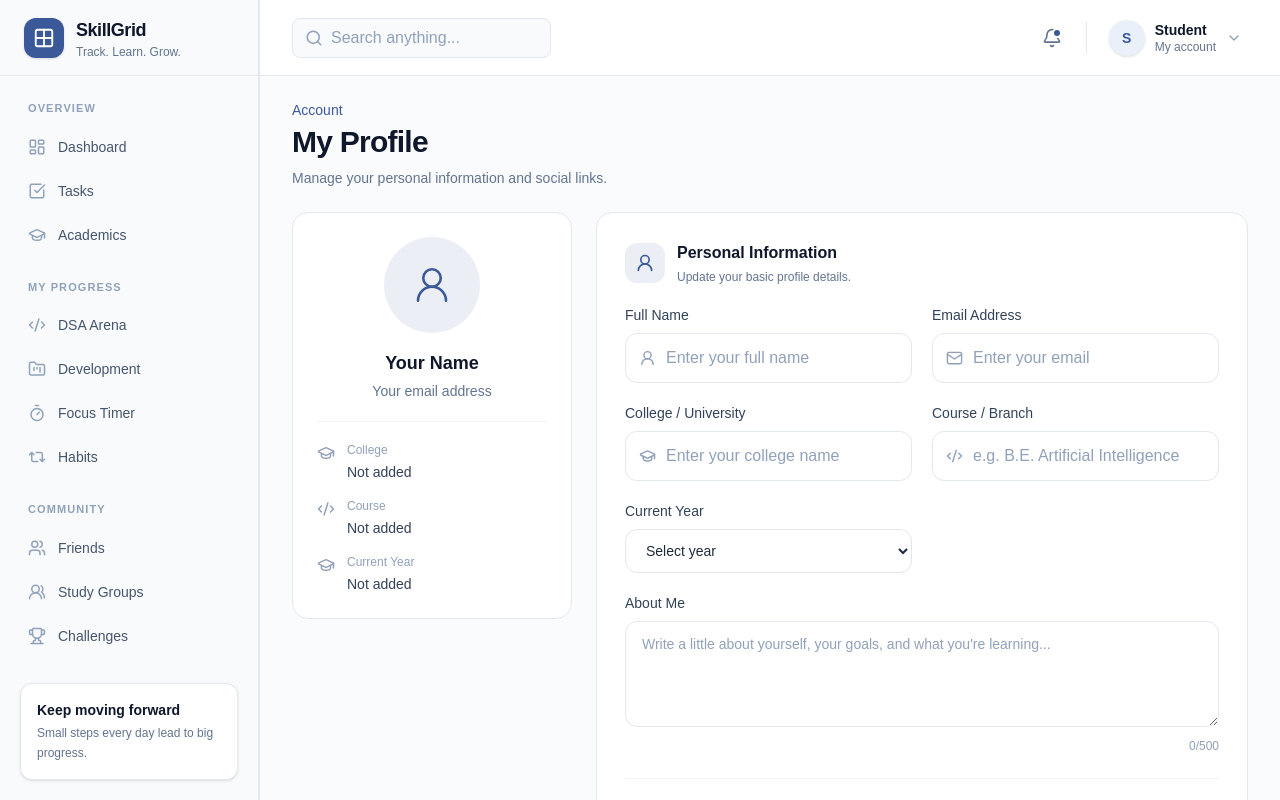
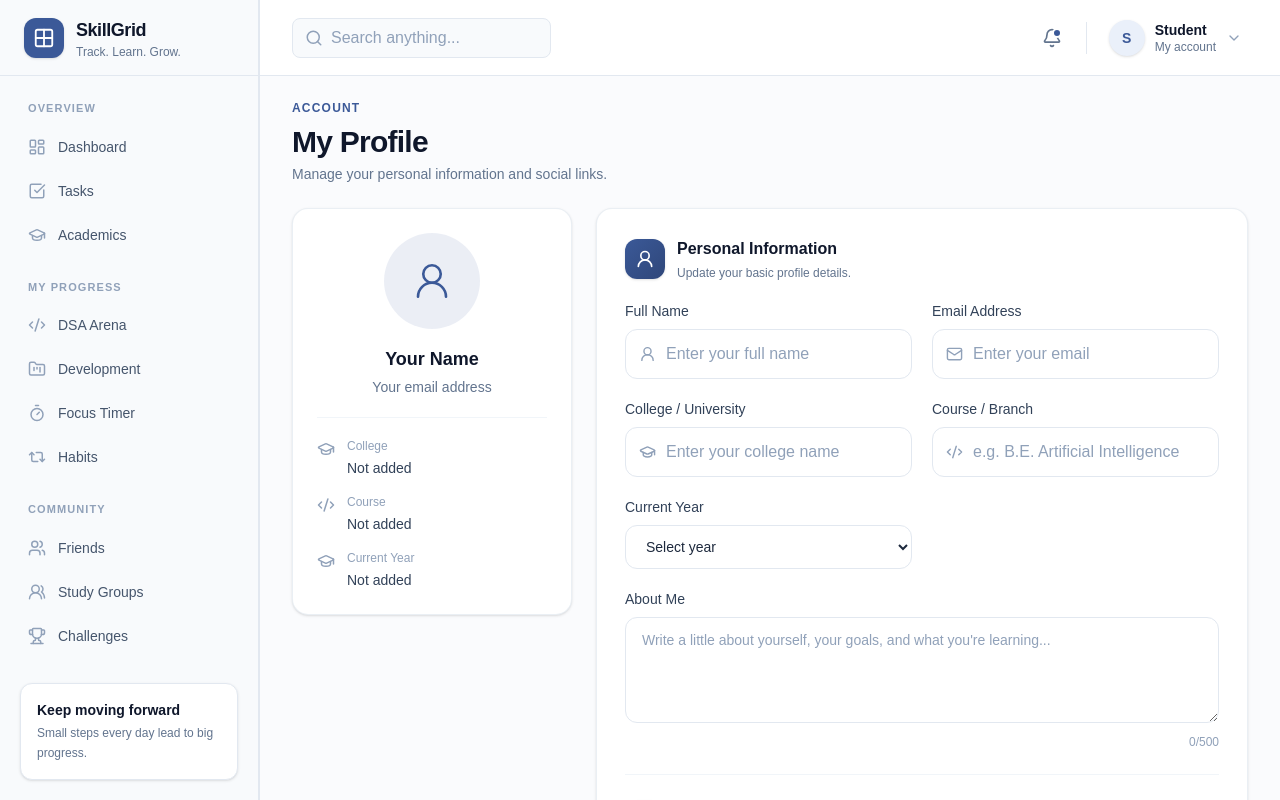
Before and after one commit to thiteswapnil1212-hue/skillGrid, a Next.js app in the folder skillgrid-app/: page /profile in a window 1280 px wide. Built offline with nearby package versions, Linux system fonts and the light colour scheme.

Commit message:
style: premium header and cards on profile page

```diff
--- a/skillgrid-app/src/app/profile/page.tsx
+++ b/skillgrid-app/src/app/profile/page.tsx
@@ -123,17 +123,17 @@ export default function ProfilePage() {
     <div className="min-h-screen bg-slate-50/70 px-4 py-6 sm:px-6 lg:px-8">
       <div className="mx-auto max-w-5xl space-y-6">
         <header>
-          <p className="text-sm font-medium text-primary">Account</p>
-          <h1 className="mt-1 text-2xl font-bold tracking-tight text-slate-900 sm:text-3xl">
+          <p className="text-xs font-semibold uppercase tracking-widest text-primary">Account</p>
+          <h1 className="mt-2 text-2xl font-bold tracking-tight text-slate-900 sm:text-3xl">
             My Profile
           </h1>
-          <p className="mt-2 text-sm text-slate-500">
+          <p className="mt-1 text-sm text-slate-500">
             Manage your personal information and social links.
           </p>
         </header>
 
         <div className="grid gap-6 lg:grid-cols-[280px_1fr]">
-          <aside className="h-fit rounded-2xl border border-slate-200 bg-white p-6">
+          <aside className="h-fit rounded-2xl border border-slate-200/70 bg-white p-6 shadow-sm">
             <div className="flex flex-col items-center text-center">
               <div className="flex h-24 w-24 items-center justify-center rounded-full bg-primary/10 text-primary">
                 <UserRound size={42} strokeWidth={1.5} />
@@ -192,11 +192,11 @@ export default function ProfilePage() {
 
           <form
             onSubmit={handleSubmit}
-            className="space-y-6 rounded-2xl border border-slate-200 bg-white p-5 sm:p-7"
+            className="space-y-6 rounded-2xl border border-slate-200/70 bg-white p-5 shadow-sm sm:p-7"
           >
             <section>
               <div className="mb-5 flex items-center gap-3">
-                <div className="rounded-xl bg-primary/10 p-2.5 text-primary">
+                <div className="rounded-xl bg-gradient-to-br from-[#3B5998] to-[#2F477A] p-2.5 text-white shadow-sm">
                   <UserRound size={20} />
                 </div>
                 <div>
@@ -284,7 +284,7 @@ export default function ProfilePage() {
 
             <section>
               <div className="mb-5 flex items-center gap-3">
-                <div className="rounded-xl bg-primary/10 p-2.5 text-primary">
+                <div className="rounded-xl bg-gradient-to-br from-[#3B5998] to-[#2F477A] p-2.5 text-white shadow-sm">
                   <Link2 size={20} />
                 </div>
                 <div>
```
